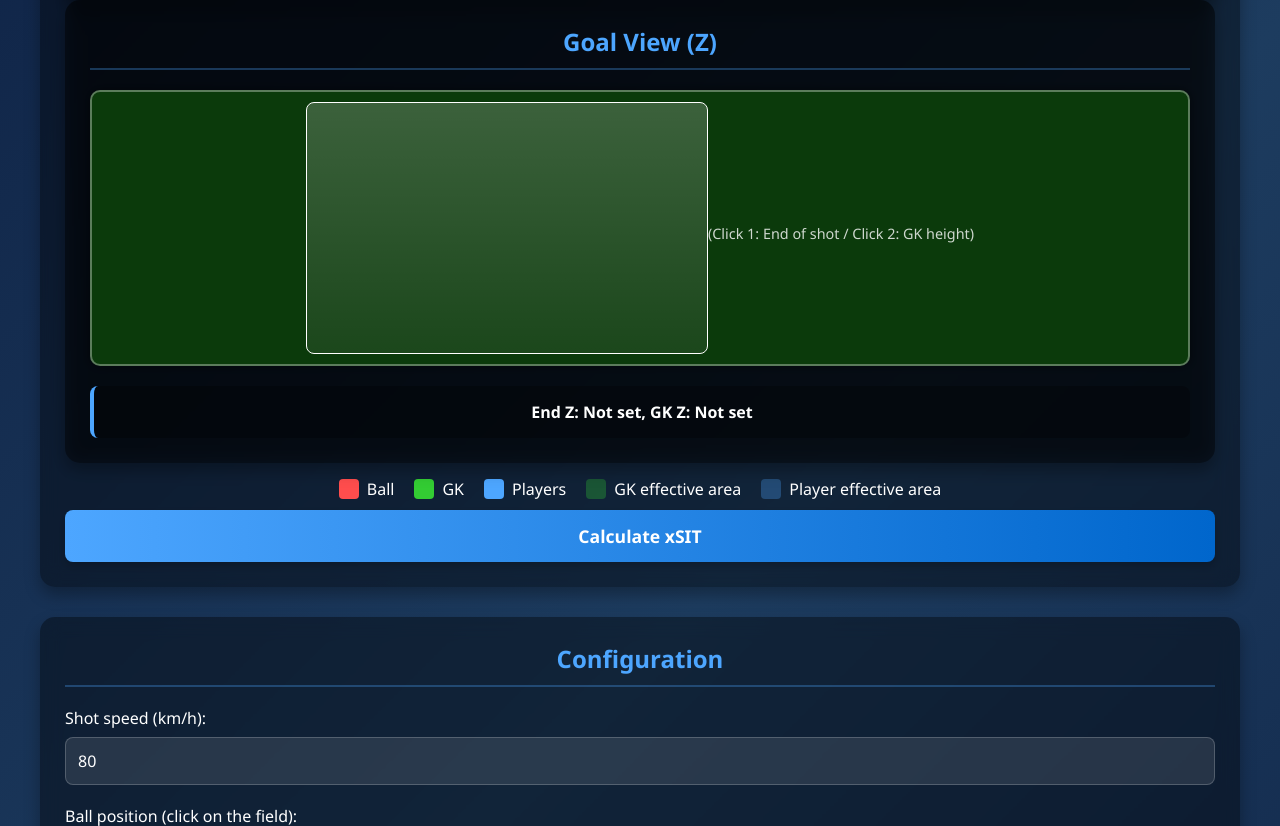
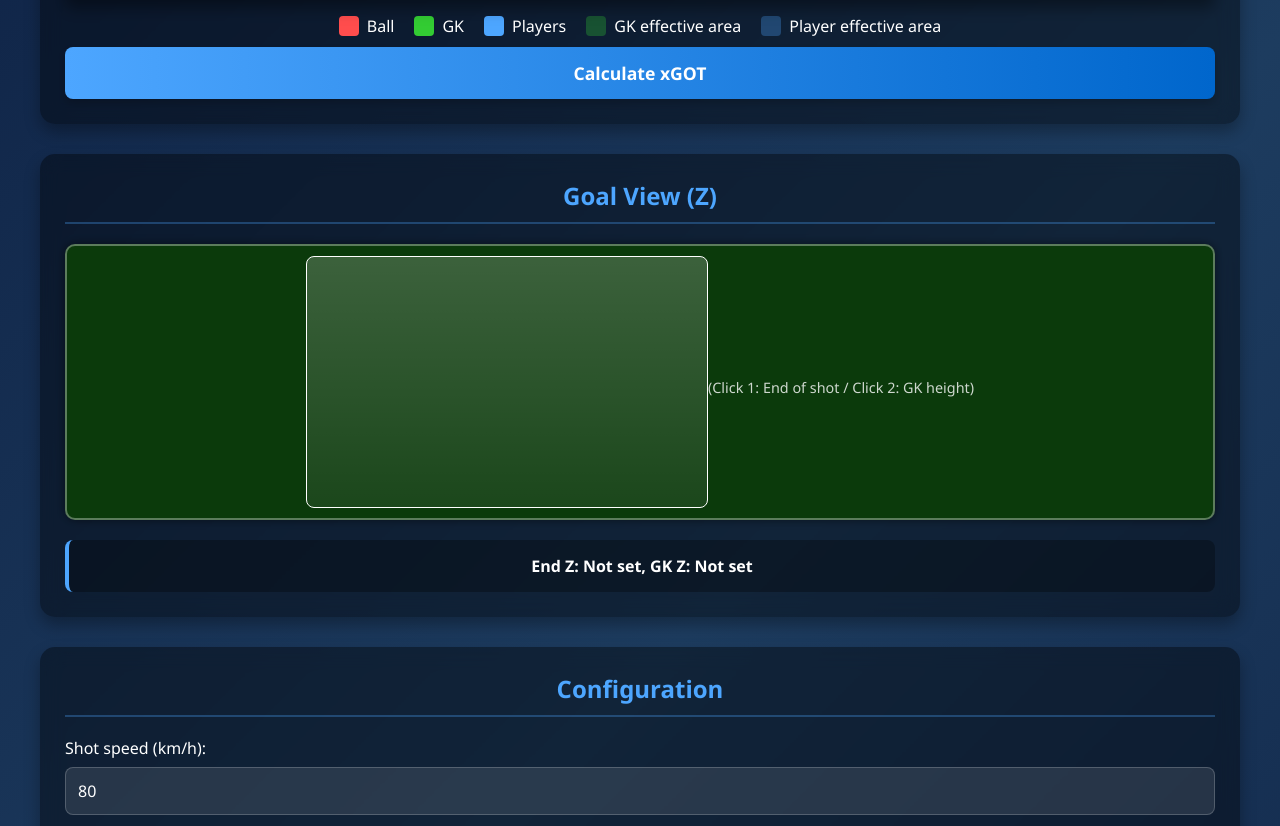
Before and after one commit to miguelnc200/xGOT-web, a Flask app: page / in a window 1280 px wide. Shown: the part 767-1593 px from the top of the page. Run offline with Flask 3, Linux system fonts and the light colour scheme.

Commit message:
Update index.html

```diff
--- a/templates/index.html
+++ b/templates/index.html
@@ -267,14 +267,7 @@
                 <div class="canvas-container">
                     <canvas id="footballField" width="800" height="500"></canvas>
                 </div>
-                <div class="panel">
-                    <h2 class="panel-title">Goal View (Z)</h2>
-                    <div class="goal-container">
-                        <canvas id="goalCanvas" width="400" height="250"></canvas>
-                        <div class="position-help">(Click 1: End of shot / Click 2: GK height)</div>
-                    </div>
-                    <div class="status" id="zStatus">End Z: Not set, GK Z: Not set</div>
-                </div>
+
                 <div class="legend">
                     <div class="legend-item">
                         <div class="color-box" style="background-color: #ff4d4d;"></div>
@@ -297,9 +290,16 @@
                         <span>Player effective area</span>
                     </div>
                 </div>
-                <button id="calculateBtn">Calculate xSIT</button>
+                <button id="calculateBtn">Calculate xGOT</button>
             </div>
-
+            <div class="panel">
+                    <h2 class="panel-title">Goal View (Z)</h2>
+                    <div class="goal-container">
+                        <canvas id="goalCanvas" width="400" height="250"></canvas>
+                        <div class="position-help">(Click 1: End of shot / Click 2: GK height)</div>
+                    </div>
+                    <div class="status" id="zStatus">End Z: Not set, GK Z: Not set</div>
+                </div>
             <div class="panel">
                 <h2 class="panel-title">Configuration</h2>
 
```
